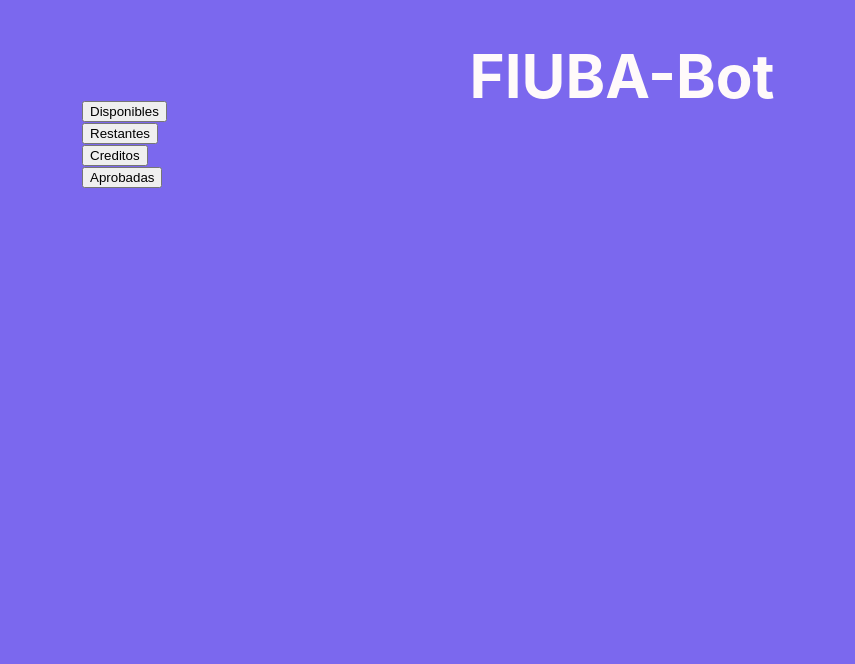
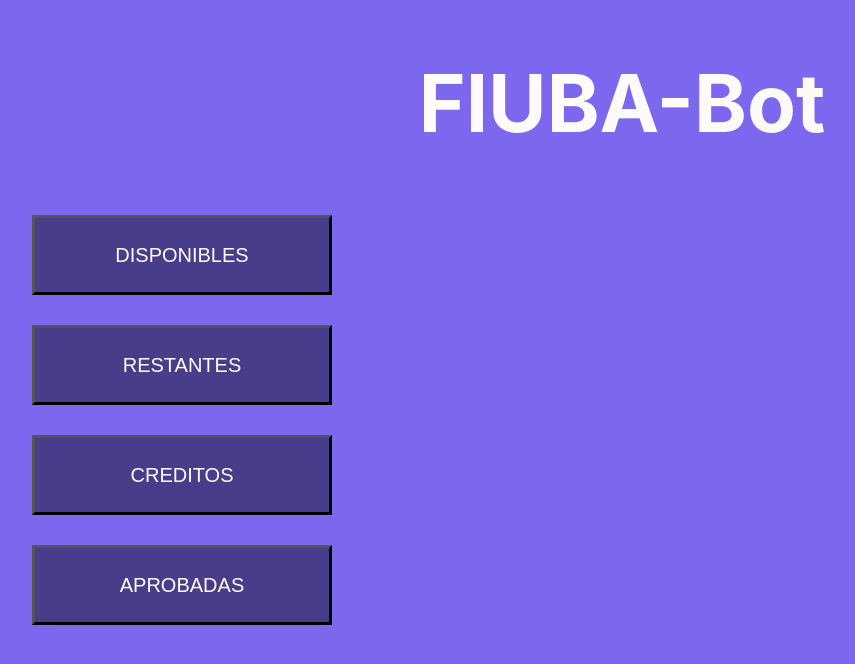
Before and after one commit to joaquinfontela/facultad, a React (Create React App) app in the folder src/react/my-app/: page / in a window 1280 px wide. Shown: the top 664 px of the page, without its empty margins (18-873 px from the left). Built offline with nearby package versions, Linux system fonts and the light colour scheme.

Commit message:
add the first 4 buttons

```diff
--- a/src/react/my-app/src/Application/ButtonMenu/ButtonMenu.css
+++ b/src/react/my-app/src/Application/ButtonMenu/ButtonMenu.css
@@ -1,5 +1,5 @@
 .buttonMenu {
     position: absolute;
-    left: 100px;
-    top: 100px;
+    top: 200px;
+    left: 50px;
 }
--- a/src/react/my-app/src/Application/ButtonMenu/ButtonMenu.tsx
+++ b/src/react/my-app/src/Application/ButtonMenu/ButtonMenu.tsx
@@ -11,10 +11,10 @@ export class ButtonMenu extends React.Component<ButtonMenuProps> {
     render(): JSX.Element {
         return (
             <div className="buttonMenu">
-                <MenuButton text="Disponibles" />
-                <MenuButton text="Restantes" />
-                <MenuButton text="Creditos" />
-                <MenuButton text="Aprobadas" />
+                <MenuButton text="DISPONIBLES" />
+                <MenuButton text="RESTANTES" />
+                <MenuButton text="CREDITOS" />
+                <MenuButton text="APROBADAS" />
             </div>
         );
     }
--- /dev/null
+++ b/src/react/my-app/src/Application/ButtonMenu/MenuButton/MenuButton.css
@@ -0,0 +1,11 @@
+.menuButton {
+    width: 300px;
+    height: 80px;
+    background-color:darkslateblue;
+    margin-top: 15px;
+    margin-bottom: 15px;
+    border-width: 3px;
+    outline: none;
+    color: snow;
+    font-size: 20px;
+}
--- a/src/react/my-app/src/Application/ButtonMenu/MenuButton/MenuButton.tsx
+++ b/src/react/my-app/src/Application/ButtonMenu/MenuButton/MenuButton.tsx
@@ -1,4 +1,5 @@
 import React from 'react'
+import "./MenuButton.css"
 
 interface MenuButtonProps {
     text: string;
@@ -9,7 +10,7 @@ export class MenuButton extends React.Component<MenuButtonProps> {
     render(): JSX.Element {
         return (
             <div>
-                <button>{this.props.text}</button>
+                <button className="menuButton">{this.props.text}</button>
             </div>
         );
     }
--- a/src/react/my-app/src/Application/Title/Title.css
+++ b/src/react/my-app/src/Application/Title/Title.css
@@ -1,5 +1,5 @@
 h1.title {
     text-align: center;
     color:snow;
-    font-size: 60px;
+    font-size: 80px;
 }
```
